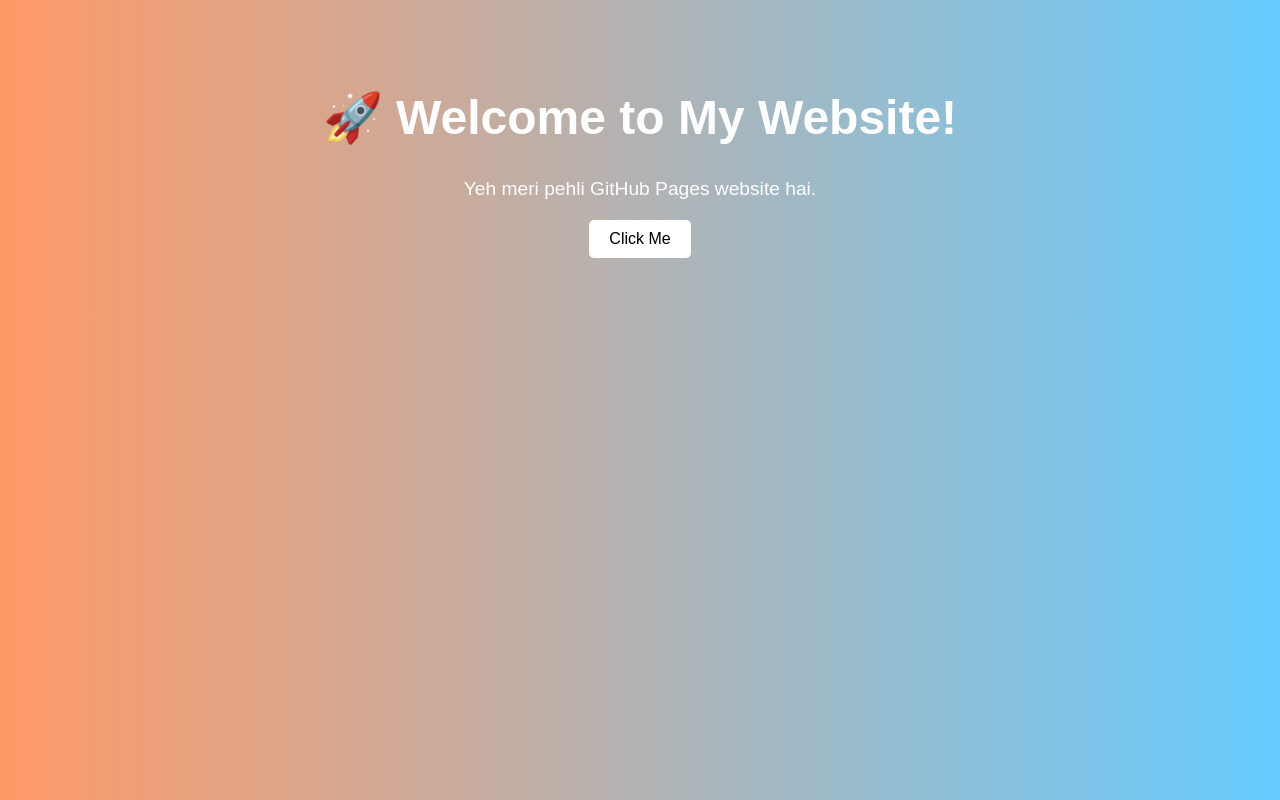
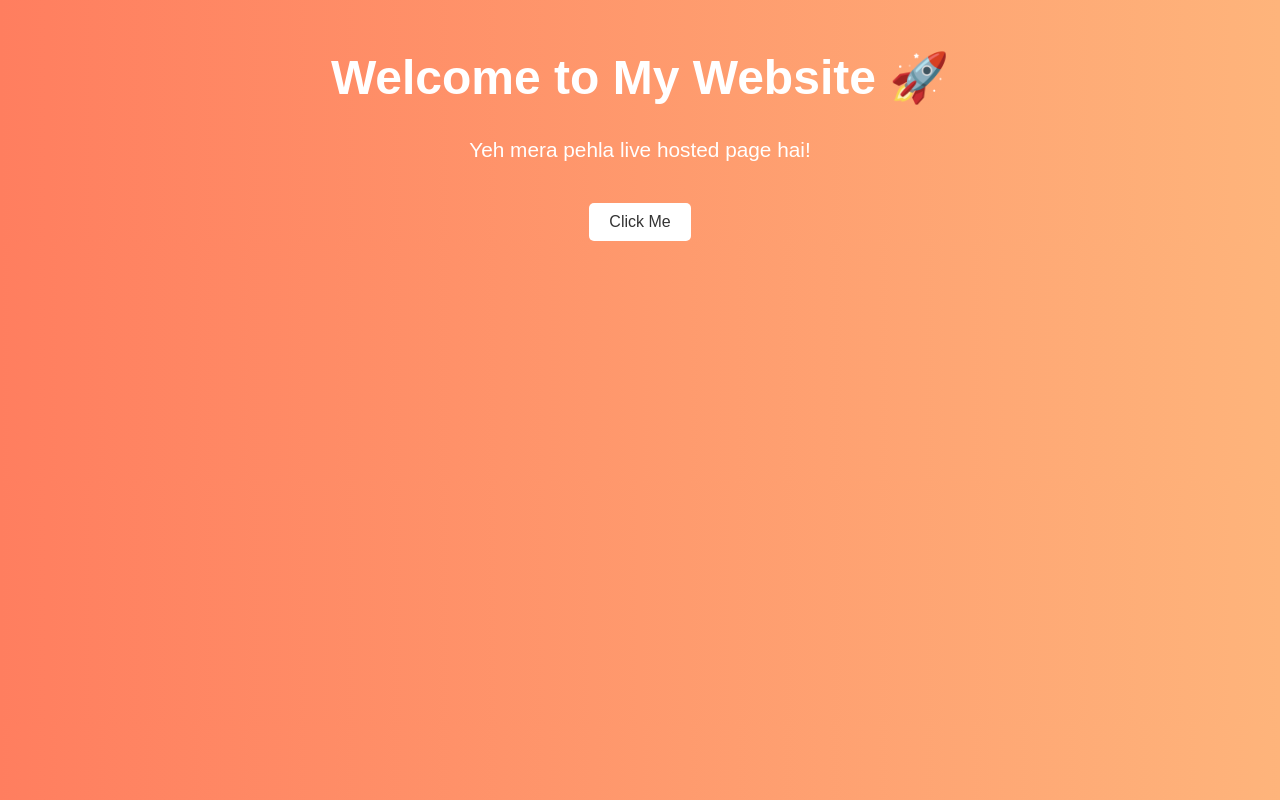
Before and after one commit to abhinavp8210-bit/Studywithme, a plain HTML site: page index.html in a window 1280 px wide. Drawn offline with Linux system fonts and the light colour scheme.

Commit message:
Update index.html

```diff
--- a/index.html
+++ b/index.html
@@ -3,38 +3,41 @@
 <head>
     <meta charset="UTF-8">
     <meta name="viewport" content="width=device-width, initial-scale=1.0">
-    <title>Meri First Website</title>
+    <title>Mera Pehla Web Page</title>
     <style>
         body {
             font-family: Arial, sans-serif;
             text-align: center;
-            background: linear-gradient(to right, #ff9966, #66ccff);
+            background: linear-gradient(to right, #ff7e5f, #feb47b);
             color: white;
-            padding: 50px;
+            margin: 0;
+            padding: 0;
         }
         h1 {
-            font-size: 3em;
+            margin-top: 50px;
+            font-size: 3rem;
         }
         p {
-            font-size: 1.2em;
+            font-size: 1.3rem;
         }
         button {
             padding: 10px 20px;
-            font-size: 1em;
-            background: white;
-            color: black;
+            font-size: 1rem;
             border: none;
             border-radius: 5px;
+            background-color: white;
+            color: #333;
             cursor: pointer;
+            margin-top: 20px;
         }
         button:hover {
-            background: yellow;
+            background-color: #ddd;
         }
     </style>
 </head>
 <body>
-    <h1>🚀 Welcome to My Website!</h1>
-    <p>Yeh meri pehli GitHub Pages website hai.</p>
-    <button onclick="alert('Thanks for visiting!')">Click Me</button>
+    <h1>Welcome to My Website 🚀</h1>
+    <p>Yeh mera pehla live hosted page hai!</p>
+    <button onclick="alert('Hello Bhai!')">Click Me</button>
 </body>
 </html>
```
